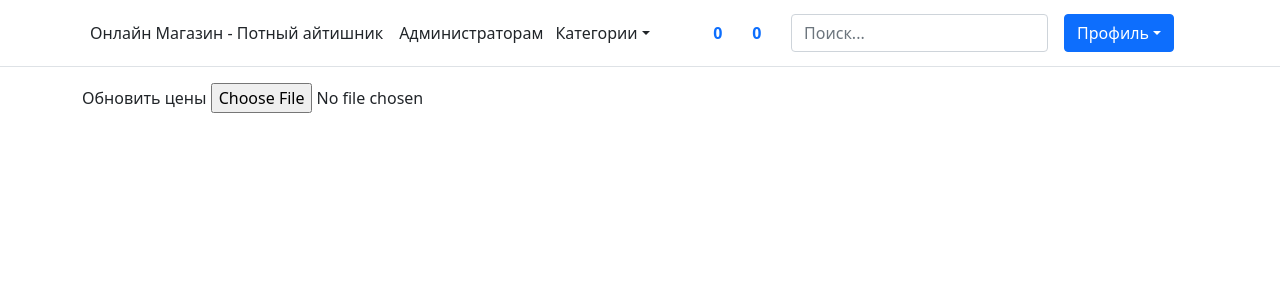
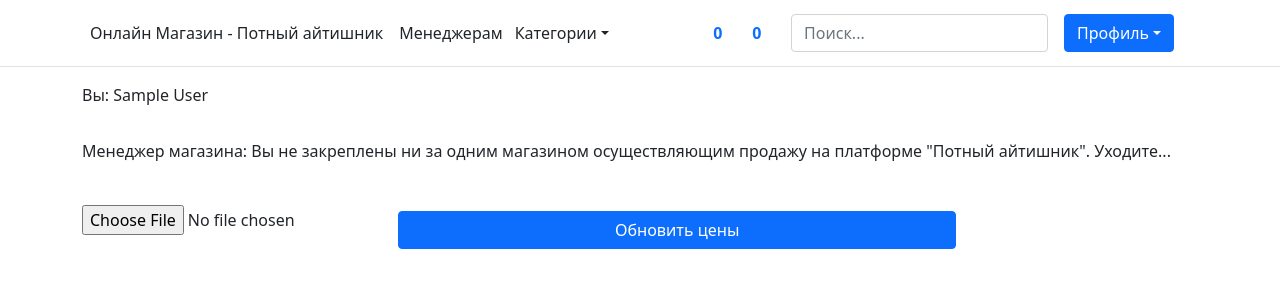
Before and after one commit to MRPARFENTYEV/online-shop-django, a Django app: page /update_prices/ in a window 1280 px wide. Shown: the top 300 px of the page. Run offline with Django 4.2, Linux system fonts and the light colour scheme; the visitor is signed in with stand-in values (Sample User, id 1); data that the repository does not hold is empty; parts of the project's set-up code (start-up, migrations or seed data) failed here and were passed over.

Commit message:
prices upload is added

```diff
--- a/accounts/models.py
+++ b/accounts/models.py
@@ -13,6 +13,7 @@ class User(AbstractBaseUser):
     # set a manager role for shop manager to access orders and products
     is_manager = models.BooleanField(default=False)
     email_verify = models.BooleanField(default=False)
+    store_name = models.CharField(max_length=50, verbose_name='СлагМагазина', default='No_store')
 
 
     objects = UserManager()
--- a/accounts/views.py
+++ b/accounts/views.py
@@ -168,7 +168,6 @@ def user_logout(request):
 
 
 def edit_profile(request):
-    print(request.user)
 
     form = EditProfileForm(request.POST, instance=request.user)
     if form.is_valid():
--- a/orders/templates/user_orders.html
+++ b/orders/templates/user_orders.html
@@ -19,6 +19,7 @@
         <p>Продукт: <a class="text-decoration-none" href="{{ item.product.get_absolute_url }}">{{item.product.title}}</a></p>
         <p>Цена: ₽{{item.price}}</p>
         <p>Количество: {{item.quantity}}</p>
+        <p>Адрес: {{adresses.city}}, улица: {{adresses.street}}, дом: {{adresses.house}}, квартира: {{adresses.apartment}}, телефон: {{adresses.phone}} </p>
     </div>
 {% endfor %}
 <b>Всего: ${{ order.get_total_price }}</b>
--- a/shop/templates/base.html
+++ b/shop/templates/base.html
@@ -24,7 +24,7 @@
         <ul class="nav col-12 col-lg-auto me-lg-auto mb-2 justify-content-center mb-md-0">
 
           <li><a href="{% url 'shop:home_page' %}" class="nav-link px-2 text-dark">Онлайн Магазин - Потный айтишник</a></li>
-            <li><a href="{% url 'shop:update_prices' %}" class="nav-link px-2 text-dark">Администраторам</a></li>
+            <li><a href="{% url 'shop:update_prices' %}" class="nav-link px-2 text-dark">Менеджерам</a></li>
           <!-- categories dropdown -->
           <div class="dropdown text-end">
             <a href="#" class=" mt-2 me-1 ms-1 text-dark d-block link-dark text-decoration-none dropdown-toggle"id="dropdownUser1" data-bs-toggle="dropdown" aria-expanded="false">Категории</a>
--- a/shop/templates/update_prices.html
+++ b/shop/templates/update_prices.html
@@ -2,12 +2,23 @@
 {% load static %}
 {% block content %}
 {% autoescape off %}
-<form>
-  <div class="form-group">
-    <label for="exampleFormControlFile1">Обновить цены</label>
-    <input type="file" class="form-control-file" id="exampleFormControlFile1">
-  </div>
+
+    <p>Вы: {{user}}<p/>
+    <p>Менеджер магазина: {{user_store}}<p/>
+
+<html lang="en">
+<head>
+    <meta charset="UTF-8">
+    <title>File Upload</title>
+</head>
+<body>
+<form  method="post" enctype="multipart/form-data">
+    {% csrf_token %}
+    <input type="file" name="myfile">
+    <button class="btn btn-primary mt-3 w-50" type="submit">Обновить цены</button>
 </form>
+</body>
+</html>
 
 {% endautoescape %}
 {% endblock %}
--- a/shop/views.py
+++ b/shop/views.py
@@ -1,11 +1,15 @@
+from django.core.mail import send_mail
 from django.shortcuts import render, redirect, get_object_or_404
 from django.contrib.auth.decorators import login_required
 from django.contrib import messages
 from django.core.paginator import Paginator
 from django.http import HttpResponse
+from django.core.files.uploadedfile import SimpleUploadedFile
+from shop.forms import StoreTitleForm
 from shop.models import Product, Category, Store, Characteristic, ProductCharacteristic
 from cart.forms import QuantityForm
-
+import pandas as pd
+from online_shop.settings import EMAIL_HOST_USER
 
 def paginat(request, list_objects):# https://docs.djangoproject.com/en/5.0/topics/pagination/
 
@@ -123,10 +127,37 @@ def list_characteristics(request,slug):
 	# return render(request,products)
 
 def update_prices(request):
-	context ={'request': request, 'text':'text'}
+	old_data = {'titles':[], 'prices':[]}
+	new_data={'titles':[], 'prices':[]}
 	manager = request.user.is_manager
-	admin = request.user.is_admin
-	print(request.user.is_manager)
-	print(request.user.is_admin)
-	# print(file)
-	return render(request, 'update_prices.html',context)
+	user = request.user.full_name
+	if manager:
+		user_store = request.user.store_name
+		store = Store.objects.get(title=user_store)
+		prods = Product.objects.filter(store=store)
+		for p in prods:
+			titles = p.title
+			old_prices = p.price
+			old_data['titles'].append(titles)
+			old_data['prices'].append(old_prices)
+		if request.POST:
+			file = request.FILES['myfile']
+			data = pd.read_excel(file)
+
+			for price, title in zip(data['price'], data['title']):
+				products = Product.objects.filter(store=store)
+				product = products.get(title = title)
+				new_data['titles'].append(product)
+				new_data['prices'].append(price)
+				product.price = price
+				product.save()
+				send_mail(f'Онлайн магазин - "Потный айтишник"', f'{store} Изменил цены на свои товары. Старое: {old_data}, новое:{new_data}',EMAIL_HOST_USER,
+						  [EMAIL_HOST_USER,])
+
+		context = {'text': 'text', 'user': user, 'user_store': user_store}
+
+		return render(request, 'update_prices.html', context)
+	else:
+			store = 'Вы не закреплены ни за одним магазином осуществляющим продажу на платформе "Потный айтишник". Уходите...'
+			context = {'text': 'text', 'user': user, 'user_store': store}
+			return render(request, 'update_prices.html', context)
```
Also changed, not shown: orders/views.py (+7 -2 lines), shop/forms.py (added, +9 -0 lines), shop/models.py (+1 -6 lines), 1 other file.
